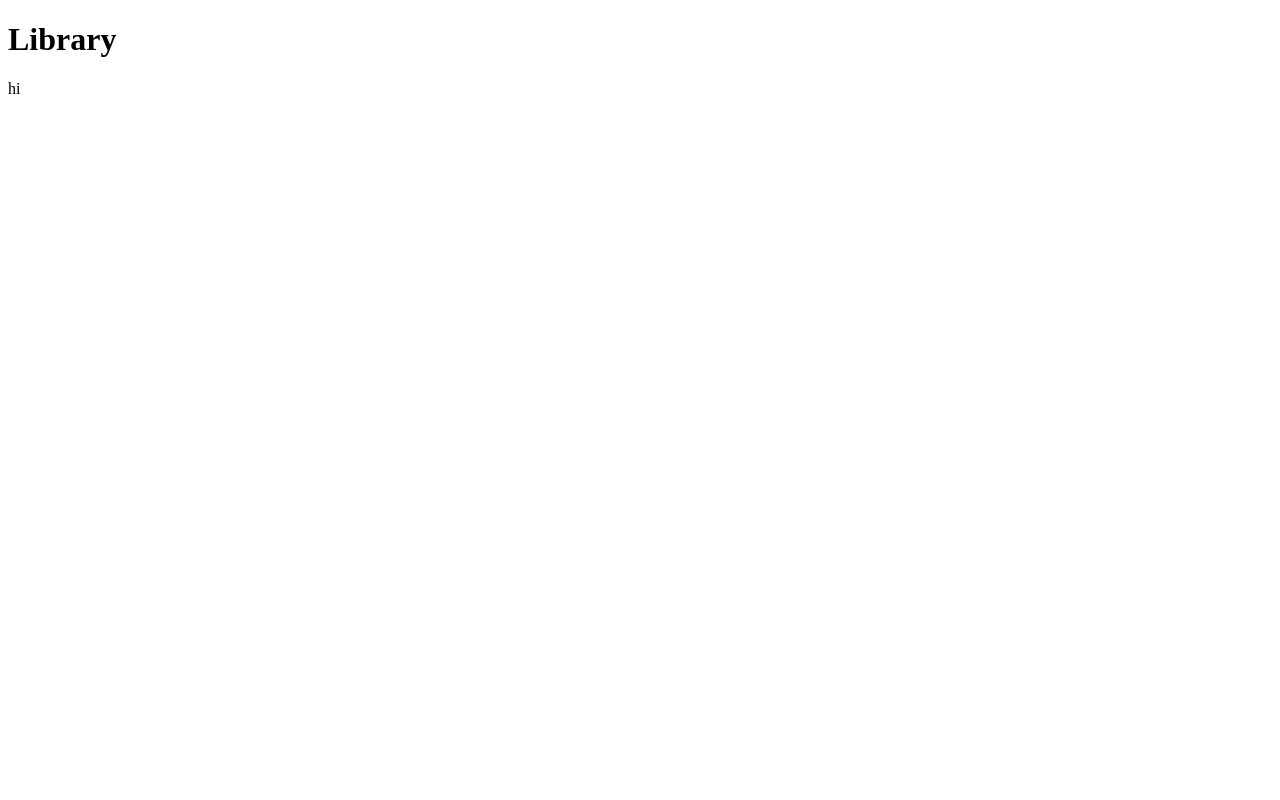
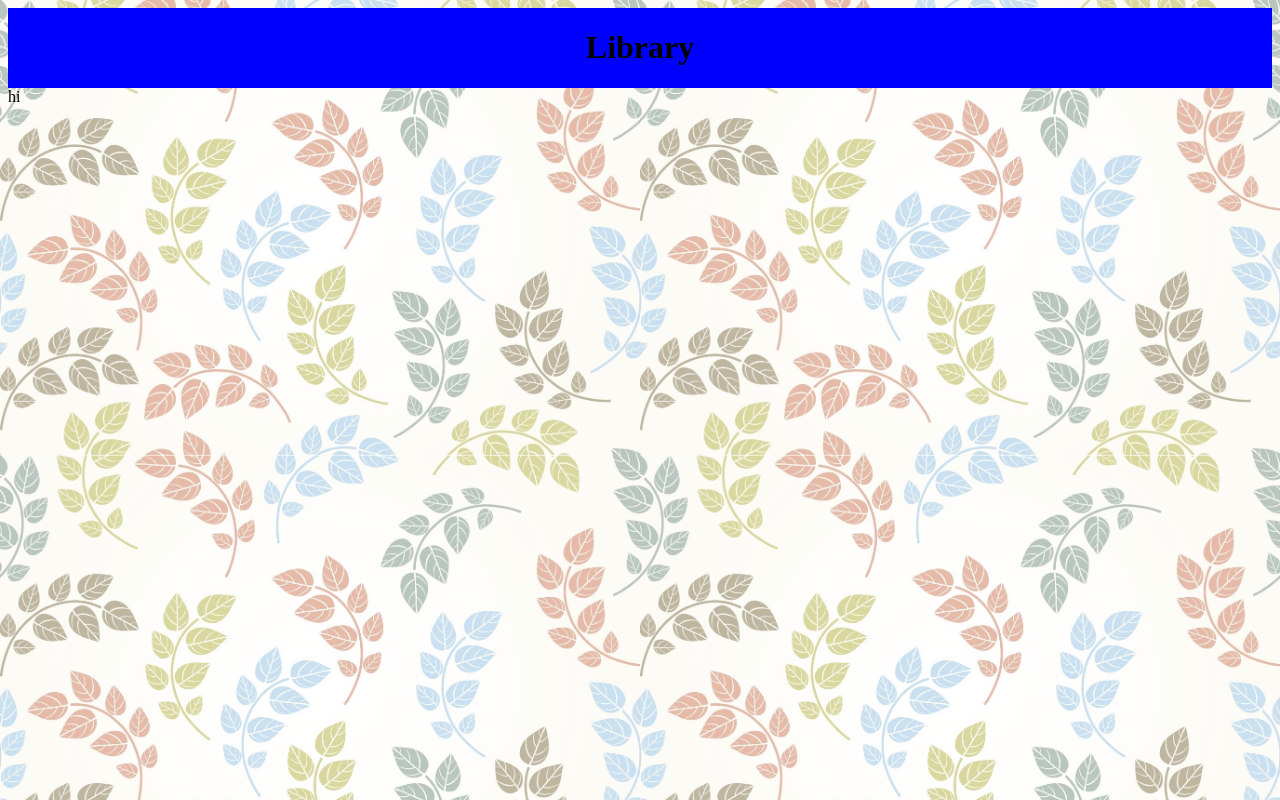
Before and after one commit to homiermorphism/react-library, a React app: page / in a window 1280 px wide. Built offline with nearby package versions, Linux system fonts and the light colour scheme.

Commit message:
added basic styling and background image

```diff
--- a/dist/index.html
+++ b/dist/index.html
@@ -2,6 +2,7 @@
 <html lang="en" dir="ltr">
   <head>
     <meta charset="utf-8">
+    <link rel="stylesheet" href="./style/style.css"></link>
     <title></title>
   </head>
   <body>
--- /dev/null
+++ b/dist/style/style.css
@@ -0,0 +1,18 @@
+body::after {
+  content: "";
+  background: url('../images/bg-image.jpg');
+  background-size: 50% auto;
+  opacity: 0.4;
+  top: 0;
+  left: 0;
+  bottom: 0;
+  right: 0;
+  position: absolute;
+  z-index: -1;
+}
+
+#header {
+  display: flex;
+  justify-content: center;
+  background-color: blue;
+}
```
Also changed, not shown: dist/images/bg-image.jpg (added).
